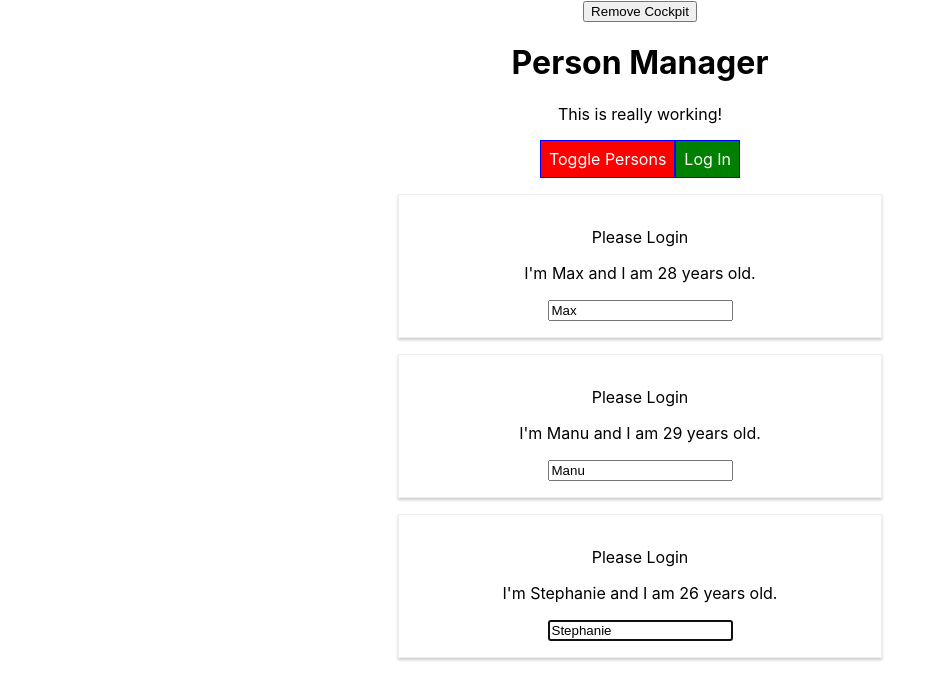
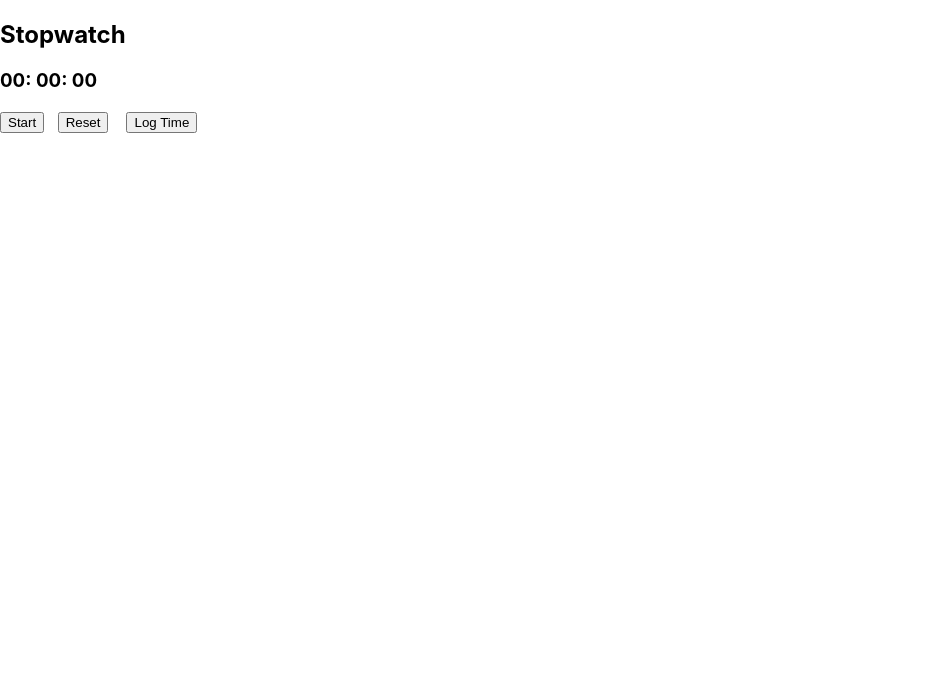
Before and after one commit to Akash-ninja/React-Basics, a React (Create React App) app: page / in a window 1280 px wide. Shown: the top 700 px of the page, without its empty margins (0-946 px from the left). Built offline with nearby package versions, Linux system fonts and the light colour scheme.

Commit message:
Built Stopwatch in React hooks

```diff
--- /dev/null
+++ b/src/containers/styles.css
@@ -0,0 +1,4 @@
+.App {
+    font-family: sans-serif;
+    text-align: center;
+  }
--- /dev/null
+++ b/src/hooks/Timer.js
@@ -0,0 +1,84 @@
+import { useState, useEffect } from "react";
+
+export default function Timer() {
+  const [timerVal, setTimerVal] = useState(0);
+
+  const [toggleBtn, setToggleBtn] = useState(true);
+
+  const [logTime, setLogTime] = useState([]);
+
+  // Sets the timer
+  useEffect(() => {
+    let intervalId = 0;
+    if (!toggleBtn) {
+      intervalId = setInterval(() => setTimerVal((state) => state + 1), 1000);
+    }
+
+    // Clears the timer when component unmounts
+    return () => {
+      clearInterval(intervalId);
+    };
+  }, [timerVal, toggleBtn]);
+
+  const handleReset = () => {
+    setTimerVal((state) => (state = 0));
+
+    let confirmation = window.confirm(
+      "Do you also want to reset Clocked time ?"
+    );
+
+    if (confirmation) {
+      setLogTime((prev) => (prev = []));
+    }
+  };
+
+  const hrHandCal = (timerVal / 3600) | 0;
+  const hrHand =
+    hrHandCal.toString().length === 1 ? `0${hrHandCal}` : hrHandCal;
+
+  const minHandCal = ((timerVal / 60) | 0) % 60;
+  const minHand =
+    minHandCal.toString().length === 1 ? `0${minHandCal}` : minHandCal;
+
+  const secHandCal = timerVal % 60;
+  const secHand =
+    secHandCal.toString().length === 1 ? `0${secHandCal}` : secHandCal;
+
+  const handleLogTimer = () => {
+    const currTimeVal = `${hrHand}:${minHand}:${secHand}`;
+
+    const logTimeCopy = [...logTime];
+    const lastLoggedTime = logTimeCopy.splice(logTime.length - 1, 1);
+
+    if (lastLoggedTime.toString() !== currTimeVal) {
+      setLogTime((oldArray) => [...oldArray, currTimeVal]);
+    } else {
+      console.log("Can't log present time as it same as last logged time");
+    }
+  };
+
+  return (
+    <div className="App">
+      <h2> Stopwatch </h2>
+      {/* Display the timer */}
+      <h3>
+        {hrHand}: {minHand}: {secHand}
+      </h3>
+      {/* Buttons */}
+      <button onClick={() => setToggleBtn(!toggleBtn)}>
+        {toggleBtn ? "Start" : "Stop"}
+      </button>
+      &nbsp;&nbsp;&nbsp;
+      <button onClick={handleReset}> Reset </button> &nbsp;&nbsp;&nbsp;
+      <button onClick={handleLogTimer}> Log Time </button>
+      <br></br>
+      <br></br>
+      <br></br>
+      {/* Display the clocked time */}
+      {logTime.length !== 0 &&
+        logTime.map((val, index) => {
+          return <li key={index}>{val}</li>;
+        })}
+    </div>
+  );
+}
--- a/src/index.js
+++ b/src/index.js
@@ -3,10 +3,12 @@ import ReactDOM from 'react-dom';
 import './index.css';
 import App from './containers/App';
 import reportWebVitals from './reportWebVitals';
+import Timer from './hooks/Timer';
 
 ReactDOM.render(
   <React.StrictMode>
-    <App appTitle={'Person Manager'}/>
+    {/* <App appTitle={'Person Manager'}/> */}
+    <Timer />
   </React.StrictMode>,
   document.getElementById('root')
 );
```
Also changed, not shown: 1 other file (tests, documents, lock files or other folders).
